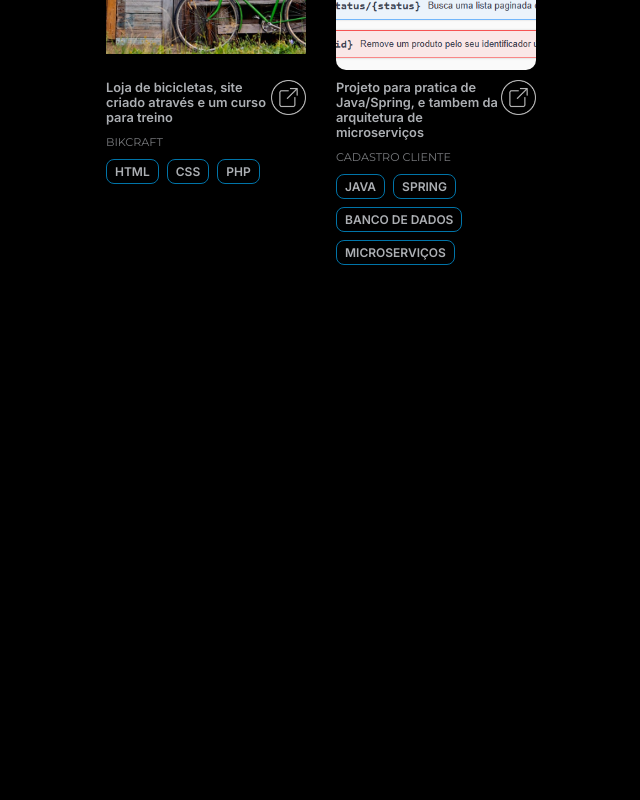
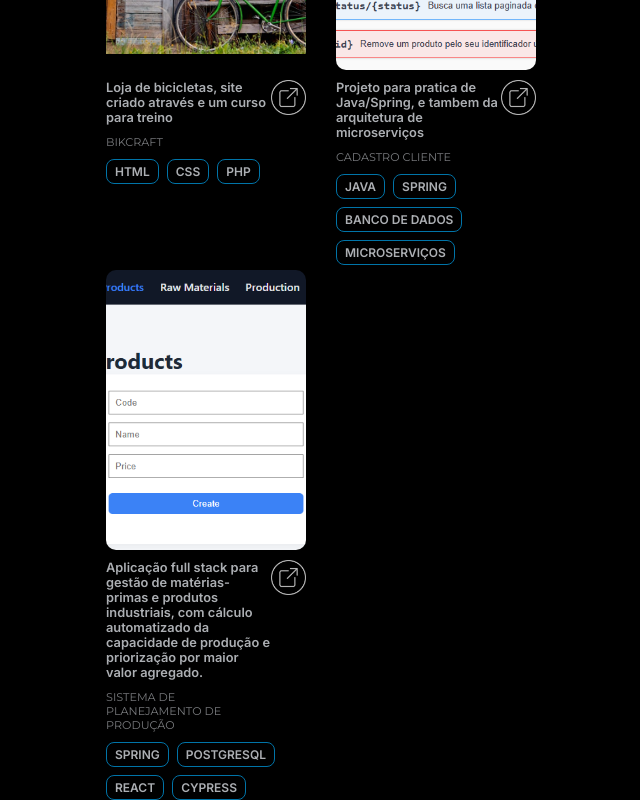
Before and after one commit to gabriel0725/NewPortifolio, a Next.js app: page /ProjectsPage in a window 1280 px wide. Shown: the part 2892-3692 px from the top of the page, without its empty margins (319-959 px from the left). Before the commit the page ends 3157 px from the top, so only its background shows below. Built offline with nearby package versions, Linux system fonts and the light colour scheme.

Commit message:
add: novo projeto

```diff
--- a/package.json
+++ b/package.json
@@ -18,6 +18,8 @@
   "devDependencies": {
     "@eslint/eslintrc": "^3",
     "@iconify/react": "^6.0.1",
+    "@testing-library/jest-dom": "^6.9.1",
+    "@testing-library/react": "^16.3.2",
     "@types/next": "^8.0.7",
     "@types/node": "^20",
     "@types/react": "^19",
@@ -26,7 +28,9 @@
     "eslint-config-next": "15.5.2",
     "eslint-config-prettier": "^10.1.8",
     "eslint-plugin-prettier": "^5.5.4",
+    "jsdom": "^28.1.0",
     "prettier": "^3.6.2",
-    "typescript": "^5"
+    "typescript": "^5",
+    "vitest": "^4.0.18"
   }
 }
--- a/src/Mock/Projects.ts
+++ b/src/Mock/Projects.ts
@@ -10,6 +10,7 @@ import galeriaImg from '../../assets/img/aeolian.jpg'
 import portImg from '../../assets/img/portifolioIMG.png'
 import agendaImg from '../../assets/img/agendaRedux.png'
 import cadastroJava from '../../assets/img/CadastroJava.png'
+import cadastroRawMaterial from '../../assets/img/rawMaterial.png'
 
 export type Project = {
   id: number
@@ -136,8 +137,18 @@ const projects: Project[] = [
       'Projeto para pratica de Java/Spring, e tambem da arquitetura de microserviços',
     tags: ['JAVA', 'SPRING', 'Banco de dados', 'microserviços'],
     githubLink: 'https://github.com/gabriel0725/ProjetoCadastroJava',
+  },
+  {
+    id: 13,
+    image: cadastroRawMaterial.src,
+    title: 'Sistema de Planejamento de Produção',
+    description:
+      'Aplicação full stack para gestão de matérias-primas e produtos industriais, com cálculo automatizado da capacidade de produção e priorização por maior valor agregado.',
+    tags: ['SPRING', 'PostgreSQL', 'React', 'Cypress'],
+    githubLink: 'https://github.com/gabriel0725/system-product-rawmaterials',
+    siteLink: 'https://system-product-rawmaterials-hlu56sdry.vercel.app'
+  }
 
-  }
 ]
 
 export default projects
```
Also changed, not shown: assets/img/rawMaterial.png (added), 1 other file (tests, documents, lock files or other folders).
